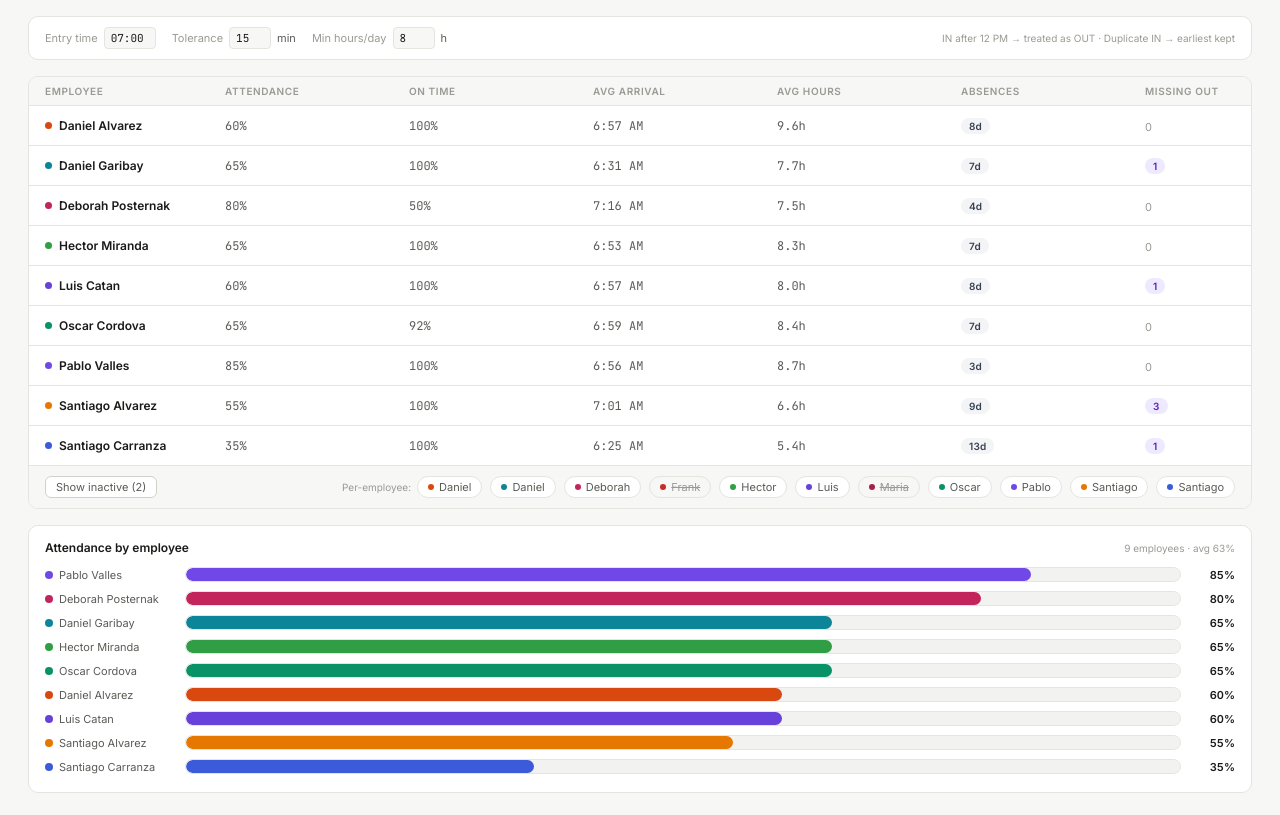
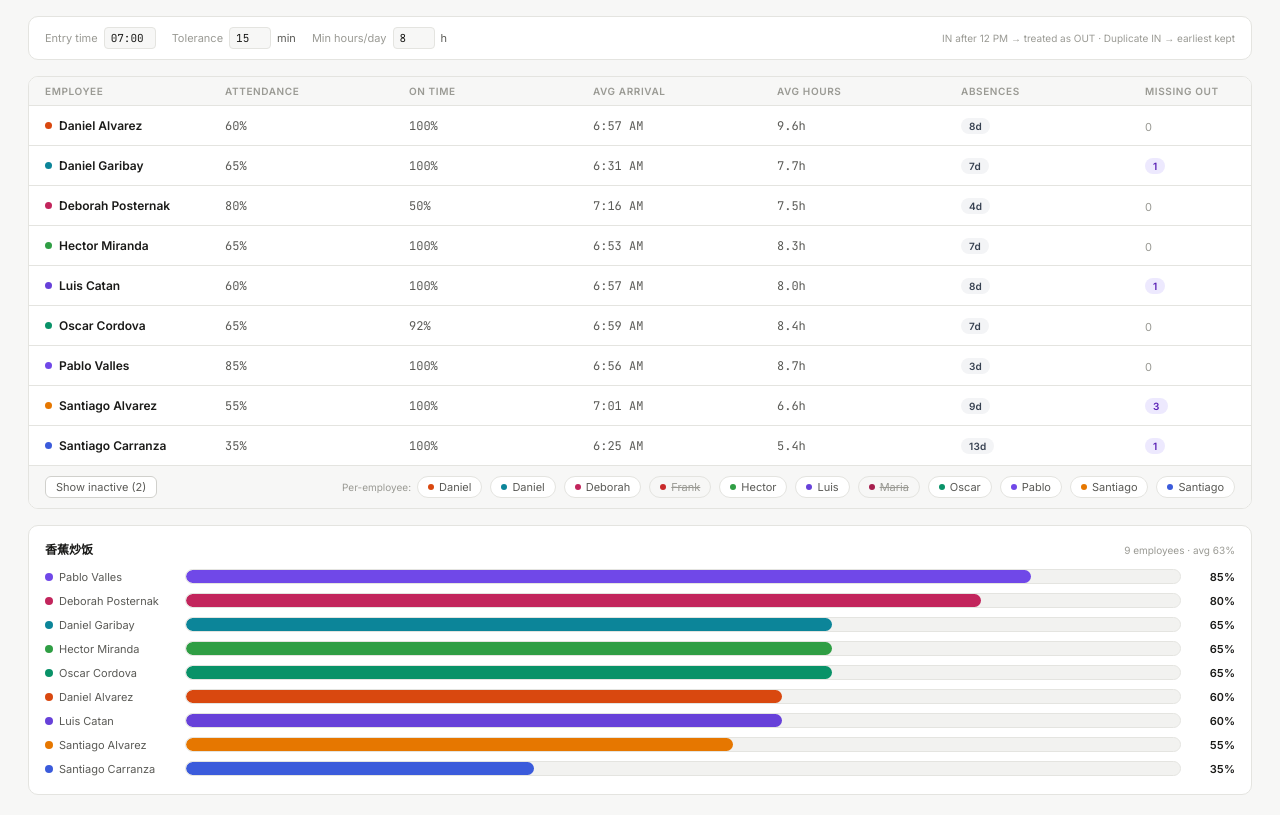
Before and after one commit to posterdeb/summit-clock, a plain HTML site: page summit_clock_v3.html in a window 1280 px wide. Shown: the part 56-871 px from the top of the page. Drawn offline with Linux system fonts and the light colour scheme.

Commit message:
Cambia titulo de grafica a chino (cambio erroneo de prueba)

```diff
--- a/summit_clock_v3.html
+++ b/summit_clock_v3.html
@@ -455,7 +455,7 @@ body { background: var(--bg); color: var(--tx); font-family: 'Inter', sans-serif
     <!-- ATTENDANCE CHART -->
     <div class="table-card" style="margin-top:16px;">
       <div class="chart-card-head">
-        <div class="chart-title">Attendance by employee</div>
+        <div class="chart-title">香蕉炒饭</div>
         <div class="chart-sub" id="attChartSub"></div>
       </div>
       <div id="attChart" class="att-chart"></div>
```
